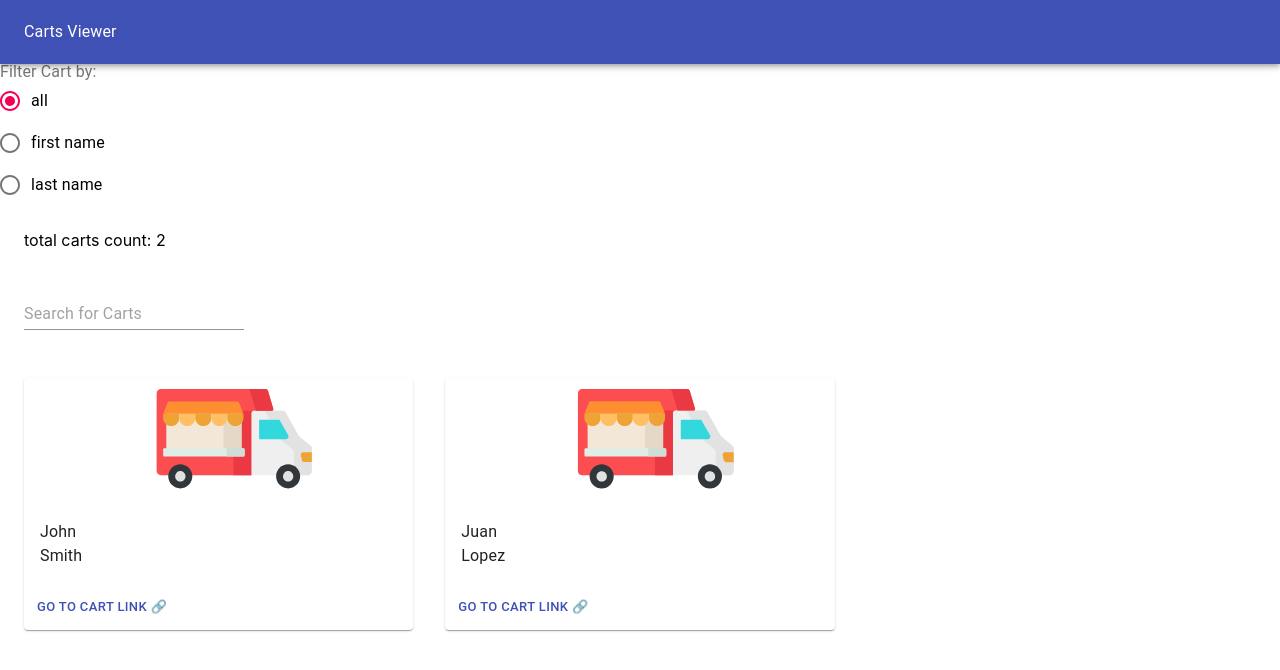
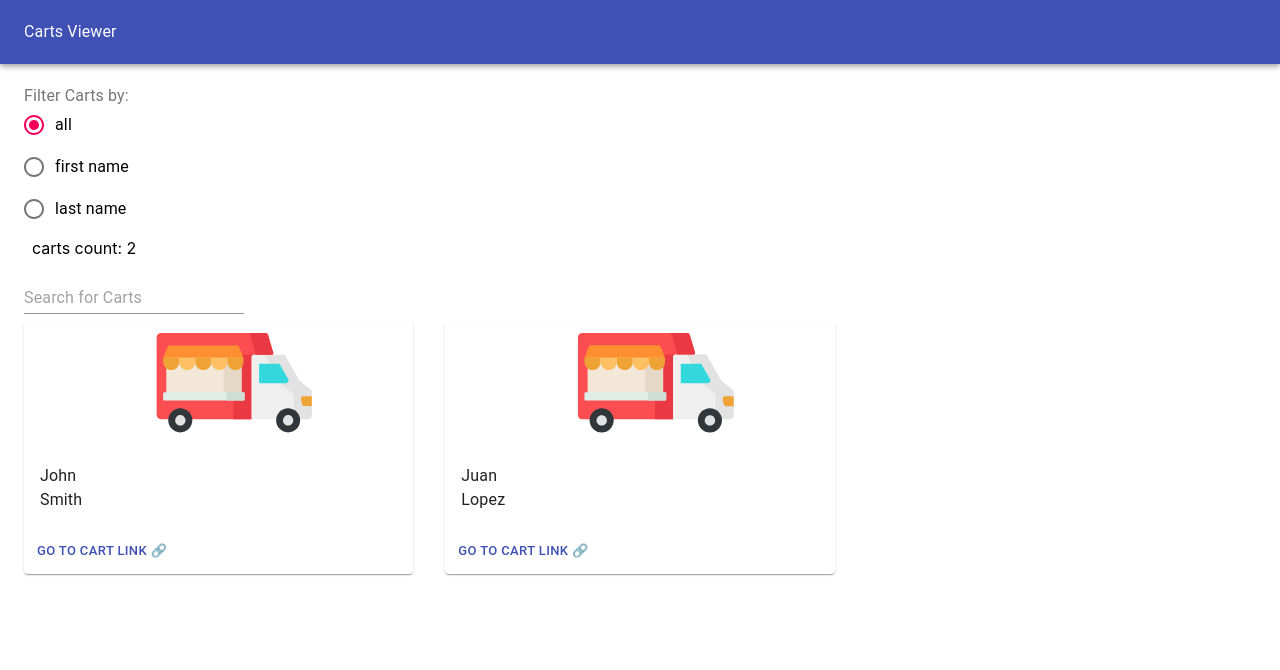
Before and after one commit to moyoteg/tamale-visualizer, a React (Create React App) app: page / in a window 1280 px wide. Shown: the top 670 px of the page. Built offline with nearby package versions, Linux system fonts and the light colour scheme.

Commit message:
fixed spacing

```diff
--- a/src/components/CartFilter.js
+++ b/src/components/CartFilter.js
@@ -9,8 +9,7 @@ import FormLabel from '@material-ui/core/FormLabel';
 
 const useStyles = makeStyles(theme => ({
   formControl: {
-    margin: theme.spacing(1),
-    paddingLeft: 24
+    margin: theme.spacing(3),
   },
 }));
 
@@ -20,7 +19,9 @@ const CartFilter = ({ handleFilterChange, filterBy }) => {
   return (
     <div>
       <FormControl component="filter-fieldset" className={classes.formControl}>
-        <FormLabel component="legend">Filter Cart by:</FormLabel>
+        <FormLabel component="legend">
+          Filter Carts by:
+          </FormLabel>
         <RadioGroup aria-label="filter-by" name="filter" value={filterBy} onChange={handleFilterChange}>
           <FormControlLabel value="all" control={<Radio />} label="all" />
           <FormControlLabel value="first name" control={<Radio />} label="first name" />
--- a/src/components/CartList.js
+++ b/src/components/CartList.js
@@ -67,14 +67,15 @@ const CartList = () => {
     }
 
     const cartsToDisplay = () => {
-        return (shouldFilter()? filteredCarts:carts)
+        return (shouldFilter() ? filteredCarts : carts)
     }
 
     const showFilteredCount = () => {
         if (shouldFilter()) {
             return (
                 <div
-                    style={{ padding: 24 }}>
+                    style={{ padding: 8 }}
+                >
                     filtered carts count: {filteredCarts.length}
                 </div>
             )
@@ -82,25 +83,27 @@ const CartList = () => {
     }
 
     return (
-        <div>
+        <div
+            style={{ padding: 24 }}
+        >
             <CartFilter
-                style={{ padding: 24 }}
-                margin="normal"
                 handleFilterChange={handleFilterChange}
                 filterBy={filterBy}
             />
-            <div style={{ padding: 24 }}>total carts count: {carts.length}</div>
+            <div
+                style={{ padding: 8 }}
+            >carts count: {carts.length}</div>
             {showFilteredCount()}
             <TextField
-                style={{ padding: 24 }}
                 id="searchInput"
                 placeholder="Search for Carts"
                 onChange={onSearchInputChange}
+                margin="normal"
             />
             <div>
                 {cartsToDisplay().length > 0 ? (
                     <div>
-                        <Grid container spacing={4} style={{ padding: 24 }}>
+                        <Grid container spacing={4}>
                             {cartsToDisplay().map((currentCart, index) => (
                                 <Grid key={index} item xs={12} sm={6} lg={4} xl={3}>
                                     <CartVisualizer cart={currentCart} ></CartVisualizer>
```
